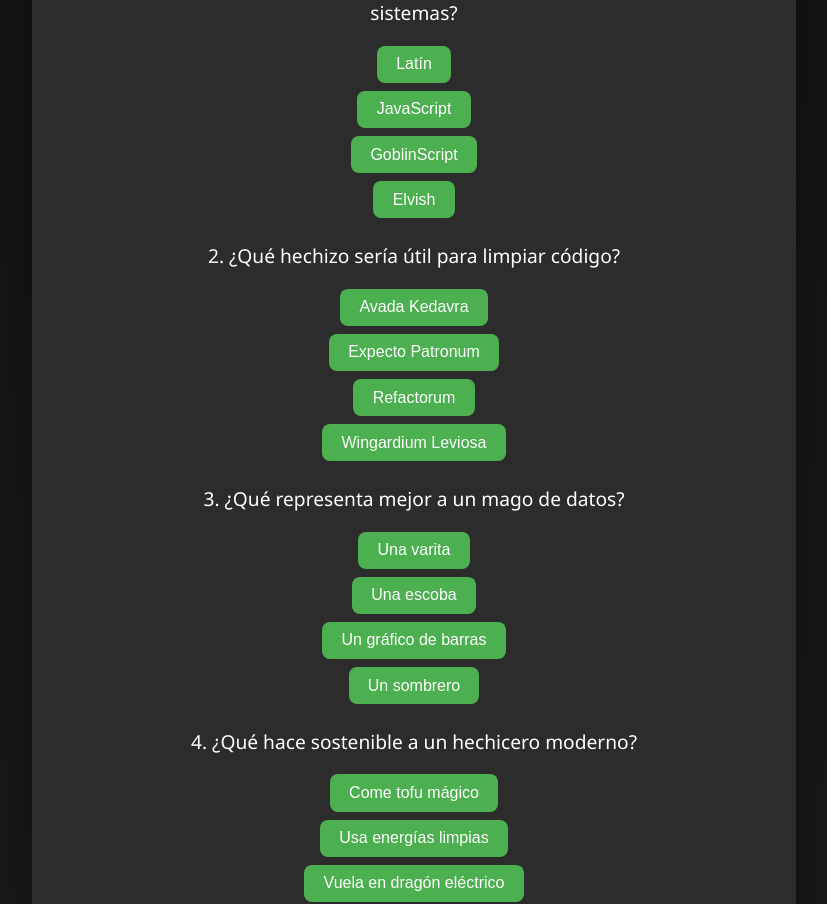
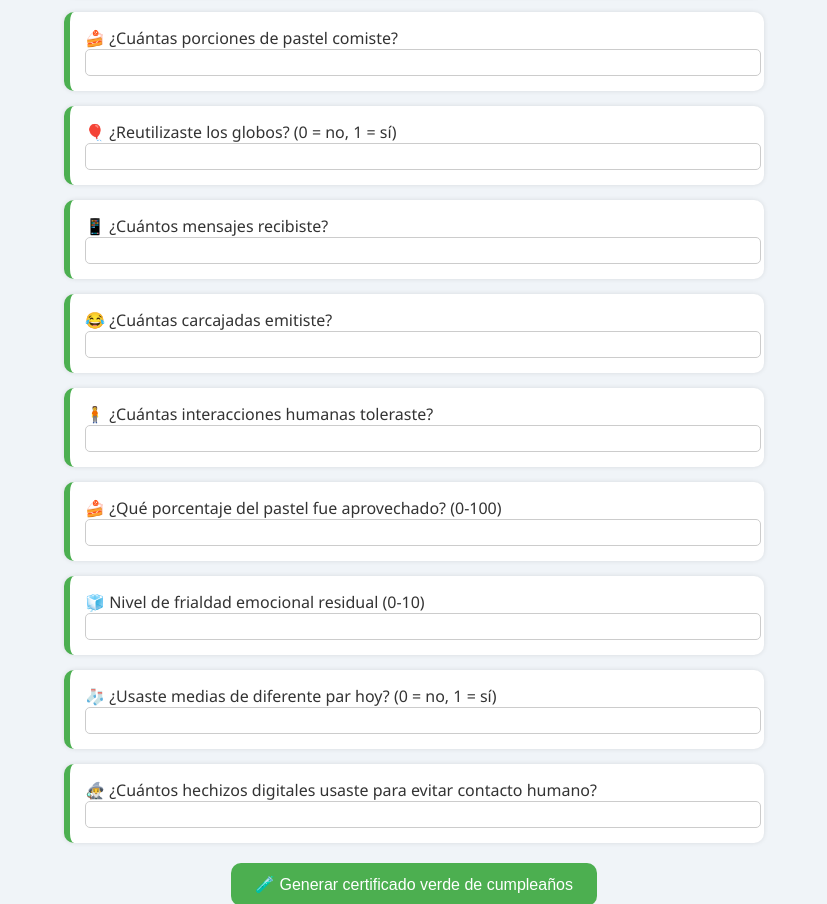
Before and after one commit to MilenyOS/Sheffer_, a plain HTML site: page index.html in a window 1280 px wide. Shown: the part 188-1092 px from the top of the page, without its empty margins (226-1053 px from the left). Drawn offline with Linux system fonts and the light colour scheme.

Commit message:
Update index.html

```diff
--- a/index.html
+++ b/index.html
@@ -2,122 +2,167 @@
 <html lang="es">
 <head>
   <meta charset="UTF-8" />
-  <meta name="viewport" content="width=device-width, initial-scale=1.0" />
+  <meta name="viewport" content="width=device-width, initial-scale=1.0"/>
   <title>Sheffer Quiz Mágico</title>
   <style>
     body {
       font-family: 'Segoe UI', sans-serif;
-      background: linear-gradient(to bottom, #121212, #1f1f1f);
-      color: #fff;
-      text-align: center;
-      padding: 2rem;
-    }
-    .quiz-container {
+      background: #f0f4f8;
+      padding: 20px;
+      color: #333;
       max-width: 700px;
       margin: auto;
-      background-color: #2c2c2c;
-      border-radius: 12px;
-      padding: 2rem;
-      box-shadow: 0 0 20px rgba(0,0,0,0.3);
     }
+
     h1 {
-      color: #ffc107;
+      text-align: center;
+      color: #2b5876;
     }
+
     .question {
-      margin: 1.5rem 0;
-      font-size: 1.2rem;
+      background: #ffffff;
+      border-left: 6px solid #4CAF50;
+      margin: 15px 0;
+      padding: 15px;
+      border-radius: 10px;
+      box-shadow: 0 0 5px rgba(0,0,0,0.1);
     }
-    .options button {
+
+    label {
       display: block;
-      margin: 0.5rem auto;
-      padding: 0.6rem 1.2rem;
+      margin-top: 8px;
+    }
+
+    input[type="number"] {
+      width: 100%;
+      padding: 5px;
+      border-radius: 5px;
+      border: 1px solid #ccc;
+    }
+
+    button {
+      background: #4CAF50;
+      color: white;
+      padding: 12px 24px;
       border: none;
-      background-color: #4caf50;
-      color: white;
+      border-radius: 10px;
+      cursor: pointer;
+      margin-top: 20px;
       font-size: 1rem;
-      border-radius: 8px;
-      cursor: pointer;
+      display: block;
+      margin-left: auto;
+      margin-right: auto;
     }
-    .options button:hover {
-      background-color: #45a049;
+
+    button:hover {
+      background: #388e3c;
     }
-    #result, #certificate {
-      margin-top: 2rem;
-      display: none;
+
+    .results {
+      margin-top: 30px;
+      background: #e8f5e9;
+      padding: 20px;
+      border-radius: 10px;
+      border: 2px dashed #66bb6a;
     }
-    #certificate {
-      border: 2px dashed #ffc107;
-      padding: 1.5rem;
+
+    .certificate {
+      margin-top: 20px;
+      text-align: center;
+      background: #fff9c4;
+      padding: 20px;
       border-radius: 10px;
-      background-color: #333;
-      color: #ffc107;
+      border: 2px solid #fdd835;
     }
   </style>
 </head>
 <body>
-  <div class="quiz-container">
-    <h1>Desafío Mágico de Sheffer</h1>
-    <div id="quiz"></div>
-    <button id="submit">Enviar respuestas</button>
-    <div id="result"></div>
-    <div id="certificate"></div>
-  </div>
+  <h1>🎉 Sheffer Quiz Mágico 🎉</h1>
+
+  <form id="quizForm">
+    <div class="question">
+      🎂 ¿Cuántas velas soplaste?
+      <input type="number" name="q1" required />
+    </div>
+    <div class="question">
+      🍰 ¿Cuántas porciones de pastel comiste?
+      <input type="number" name="q2" required />
+    </div>
+    <div class="question">
+      🎈 ¿Reutilizaste los globos? (0 = no, 1 = sí)
+      <input type="number" name="q3" min="0" max="1" required />
+    </div>
+    <div class="question">
+      📱 ¿Cuántos mensajes recibiste?
+      <input type="number" name="q4" required />
+    </div>
+    <div class="question">
+      😂 ¿Cuántas carcajadas emitiste?
+      <input type="number" name="q5" required />
+    </div>
+    <div class="question">
+      🧍 ¿Cuántas interacciones humanas toleraste?
+      <input type="number" name="q6" required />
+    </div>
+    <div class="question">
+      🍰 ¿Qué porcentaje del pastel fue aprovechado? (0-100)
+      <input type="number" name="q7" min="0" max="100" required />
+    </div>
+    <div class="question">
+      🧊 Nivel de frialdad emocional residual (0-10)
+      <input type="number" name="q8" min="0" max="10" required />
+    </div>
+    <div class="question">
+      🧦 ¿Usaste medias de diferente par hoy? (0 = no, 1 = sí)
+      <input type="number" name="q9" min="0" max="1" required />
+    </div>
+    <div class="question">
+      🧙‍♂️ ¿Cuántos hechizos digitales usaste para evitar contacto humano?
+      <input type="number" name="q10" required />
+    </div>
+
+    <button type="submit">🧪 Generar certificado verde de cumpleaños</button>
+  </form>
+
+  <div class="results" id="results" style="display: none;"></div>
+
+  <div class="certificate" id="certificate" style="display: none;"></div>
 
   <script>
-    const questions = [
-      { q: "¿Cuál es el lenguaje de programación favorito de un ingeniero de sistemas?", a: "JavaScript", options: ["Latín", "JavaScript", "GoblinScript", "Elvish"] },
-      { q: "¿Qué hechizo sería útil para limpiar código?", a: "Refactorum", options: ["Avada Kedavra", "Expecto Patronum", "Refactorum", "Wingardium Leviosa"] },
-      { q: "¿Qué representa mejor a un mago de datos?", a: "Un gráfico de barras", options: ["Una varita", "Una escoba", "Un gráfico de barras", "Un sombrero"] },
-      { q: "¿Qué hace sostenible a un hechicero moderno?", a: "Usa energías limpias", options: ["Come tofu mágico", "Usa energías limpias", "Vuela en dragón eléctrico", "Hace compost digital"] },
-      { q: "¿Cuál es la consola mágica por excelencia?", a: "Terminal", options: ["Bola de cristal", "Consola mágica", "Terminal", "Piedra filosofal"] },
-      { q: "¿Qué conjuro genera buenos amigos?", a: "Amicitia Maxima", options: ["Prietus Codex", "Amicitia Maxima", "NullPointerus", "Printamigos"] },
-      { q: "¿Qué hechizo impide bugs?", a: "Debuggium", options: ["Bugulus Extremo", "Nullus Codex", "Debuggium", "Fixarius"] },
-      { q: "¿Qué lugar de Hogwarts sería ideal para programar?", a: "La biblioteca", options: ["El campo de Quidditch", "La sala común", "La biblioteca", "El Gran Comedor"] },
-      { q: "¿Quién sería el mejor profesor de Algoritmos?", a: "Hermione", options: ["Hagrid", "Ron", "Hermione", "Dobby"] },
-      { q: "¿Qué red mágica usaría un ingeniero de datos?", a: "Wi-Findor", options: ["Ethernetus", "Wi-Findor", "MagicLAN", "Dumbledot"] }
-    ];
+    document.getElementById("quizForm").addEventListener("submit", function (e) {
+      e.preventDefault();
 
-    const quizDiv = document.getElementById('quiz');
-    const resultDiv = document.getElementById('result');
-    const certDiv = document.getElementById('certificate');
+      const data = new FormData(this);
+      const values = {};
+      for (let [key, value] of data.entries()) {
+        values[key] = parseFloat(value);
+      }
 
-    questions.forEach((q, index) => {
-      const qDiv = document.createElement('div');
-      qDiv.className = 'question';
-      qDiv.innerHTML = `<p>${index + 1}. ${q.q}</p>`;
-      const optsDiv = document.createElement('div');
-      optsDiv.className = 'options';
-      q.options.forEach(option => {
-        const btn = document.createElement('button');
-        btn.textContent = option;
-        btn.onclick = () => {
-          const prev = qDiv.querySelector('.selected');
-          if (prev) prev.classList.remove('selected');
-          btn.classList.add('selected');
-          btn.dataset.selected = option;
-        };
-        optsDiv.appendChild(btn);
-      });
-      qDiv.appendChild(optsDiv);
-      quizDiv.appendChild(qDiv);
+      const co2 = (values.q1 * 0.0001).toFixed(4);
+      const huellaEmocional = 80 + Math.floor(values.q5 / 2);
+      const eficienciaAlegria = (values.q5 / (values.q4 + 1) * 10).toFixed(1);
+
+      const resultsHTML = `
+        <h2>🌱 Resultados mágicos</h2>
+        <ul>
+          <li>CO₂ generado al soplar velas: <strong>${co2} kg</strong></li>
+          <li>Huella emocional positiva: <strong>${huellaEmocional}%</strong></li>
+          <li>Eficiencia en el uso de alegría: <strong>${eficienciaAlegria} unidades/kWh</strong></li>
+        </ul>
+      `;
+
+      const certificadoHTML = `
+        <h2>🎓 Certificado Verde de Cumpleaños</h2>
+        <p>Este certificado acredita que <strong>Sheffer</strong> ha completado exitosamente el cuestionario mágico de sostenibilidad emocional y eficiencia festiva.</p>
+        <p>Emitido el ${new Date().toLocaleDateString()} con ❤️ y 🍰.</p>
+      `;
+
+      document.getElementById("results").innerHTML = resultsHTML;
+      document.getElementById("results").style.display = "block";
+
+      document.getElementById("certificate").innerHTML = certificadoHTML;
+      document.getElementById("certificate").style.display = "block";
     });
-
-    document.getElementById('submit').onclick = () => {
-      let correct = 0;
-      document.querySelectorAll('.question').forEach((qEl, i) => {
-        const selected = qEl.querySelector('.selected');
-        if (selected && selected.dataset.selected === questions[i].a) correct++;
-      });
-      resultDiv.style.display = 'block';
-      resultDiv.textContent = `¡Obtuviste ${correct} de 10 respuestas correctas!`;
-
-      certDiv.style.display = 'block';
-      certDiv.innerHTML = `
-        <h2>🎓 Certificado de Magia y Datos</h2>
-        <p>Otorgado a <strong>Sheffer</strong> por superar el reto con ${correct}/10 aciertos.</p>
-        <p>¡Felicidades por ser un mago de la tecnología! ⚡</p>
-      `;
-    };
   </script>
 </body>
 </html>
```
